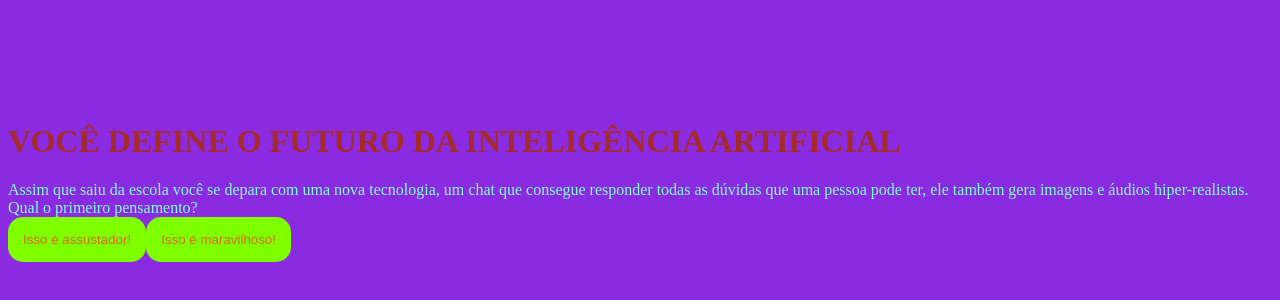
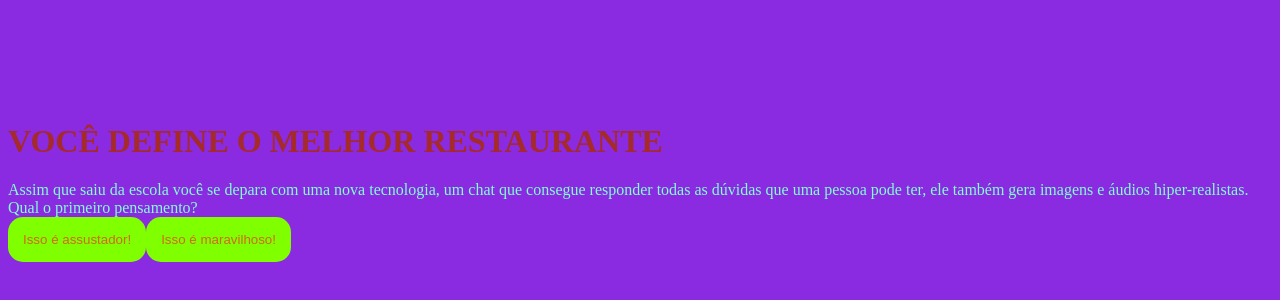
Before and after one commit to vitorlealf/casa-do-medo, a plain HTML site: page index.html in a window 1280 px wide. Shown: the part 218-518 px from the top of the page. Drawn offline with Linux system fonts and the light colour scheme.

Commit message:
index.html

```diff
--- a/index.html
+++ b/index.html
@@ -3,12 +3,12 @@
 <head>
    <meta charset="UTF-8">
    <meta name="viewport" content="width=device-width, initial-scale=1.0">
-   <title>INTELIGÊNCIA ARTIFICIAL</title>
+   <title>O FUTURO DOS RESTAURANTES</title>
    <link rel="stylesheet" href="style.css">
 </head>
 <body>
    <div class="caixa-principal">
-       <H1>VOCÊ DEFINE O FUTURO DA INTELIGÊNCIA ARTIFICIAL</H1>
+       <H1>VOCÊ DEFINE O MELHOR RESTAURANTE</H1>
        <div class="caixa-perguntas"></div>
        <div class="caixa-alternativas"></div>
        <div class="caixa-resultado">
```
